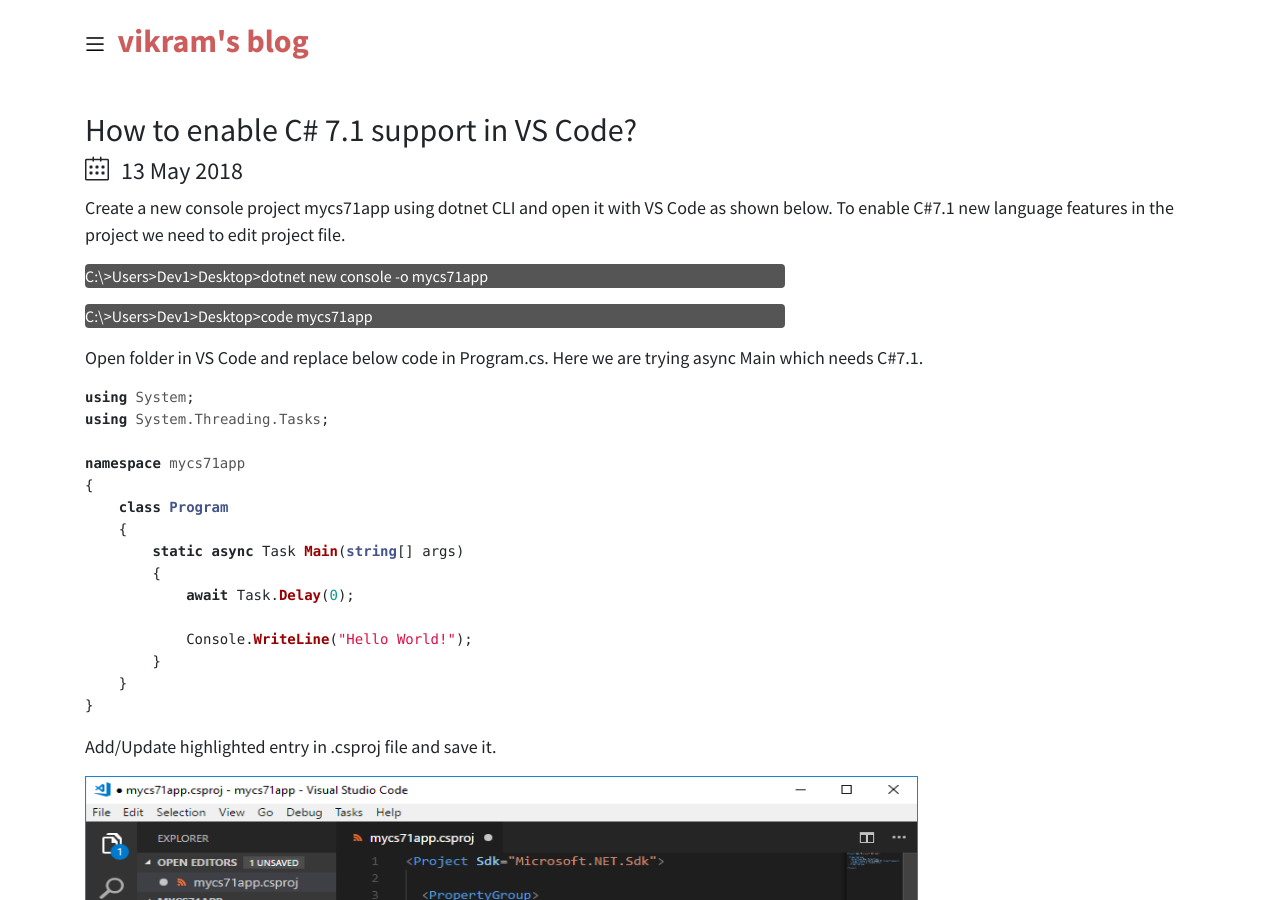
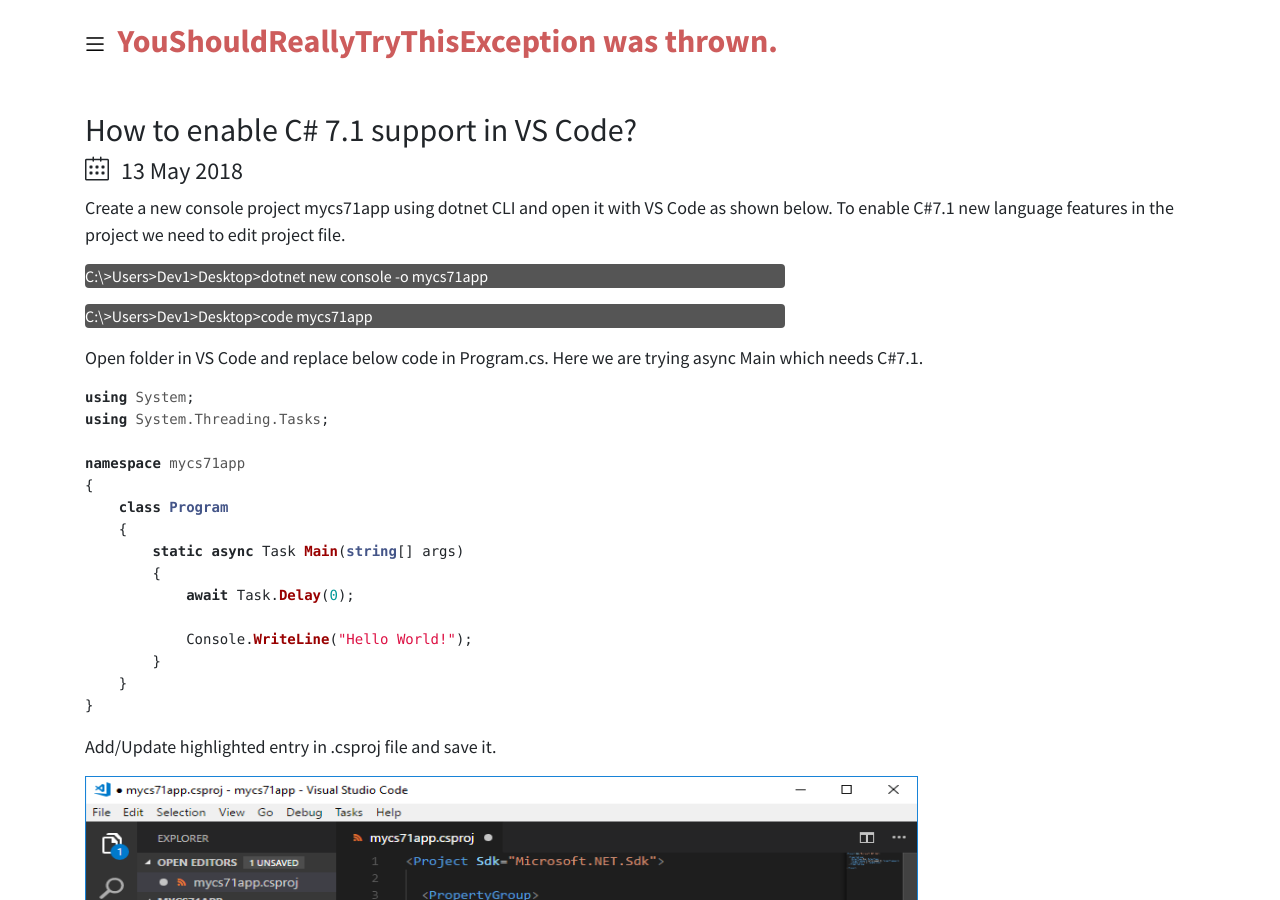
Before and after one commit to srirangamv/srirangamv.github.io, a Jekyll site: the page built from index.html, in a window 1280 px wide and 900 px high. Built offline with Jekyll 4.4.1, drawn with Linux system fonts in a browser that asks for light colours; nearby versions of some CDN libraries; the list of posts is cut into pages by our own code.

Commit message:
blog title changed.

```diff
--- a/_layouts/default.html
+++ b/_layouts/default.html
@@ -60,7 +60,7 @@
                 </ul>
             </div>
             <div class="navbar">
-                <a class="navbar-brand navbar-link" href="/blog">vikram's blog</a>
+                <a class="navbar-brand navbar-link" href="/blog">YouShouldReallyTryThisException was thrown.</a>
             </div>
         </div>
     </div>
```
